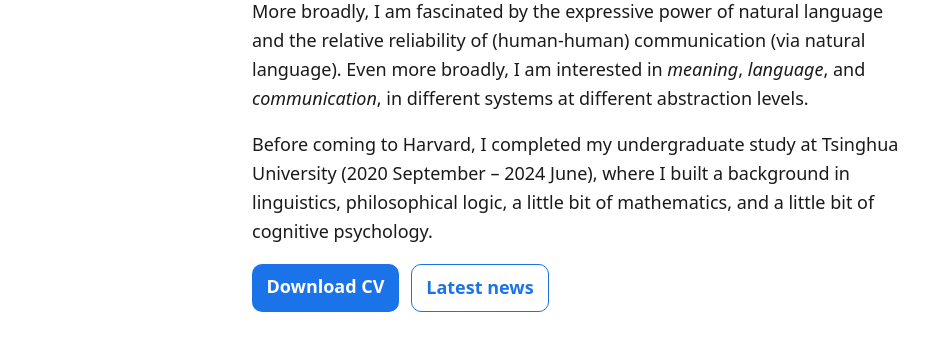
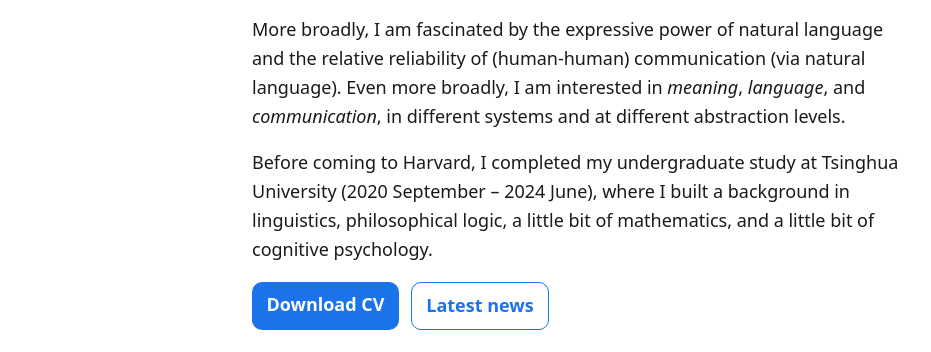
Before and after one commit to yiqian-wang02/yiqian-wang02.github.io, a plain HTML site: page index.html in a window 1280 px wide. Shown: the part 441-793 px from the top of the page, without its empty margins (174-1105 px from the left). Drawn offline with nearby package versions, Linux system fonts and the light colour scheme; a web font is replaced by a local one.

Commit message:
Fix phrasing in research interests section
Corrected the phrasing for clarity and consistency.

```diff
--- a/index.html
+++ b/index.html
@@ -77,9 +77,11 @@
           focusing on how they project across disjunction and how they are triggered by certain types of words.
           I approach these questions through a combination of formal linguistic theory and human behavioral experiments,
           and am trying to incorporate methods from information theory and computational modeling.
+        </p>
+        <p>
           More broadly, I am fascinated by the expressive power of natural language and the relative reliability of
           (human-human) communication (via natural language). Even more broadly, I am interested in <em>meaning</em>,
-          <em>language</em>, and <em>communication</em>, in different systems at different abstraction levels.
+          <em>language</em>, and <em>communication</em>, in different systems and at different abstraction levels.
         </p>
         <p>
           Before coming to Harvard, I completed my undergraduate study at Tsinghua University (2020 September – 2024 June),
```
